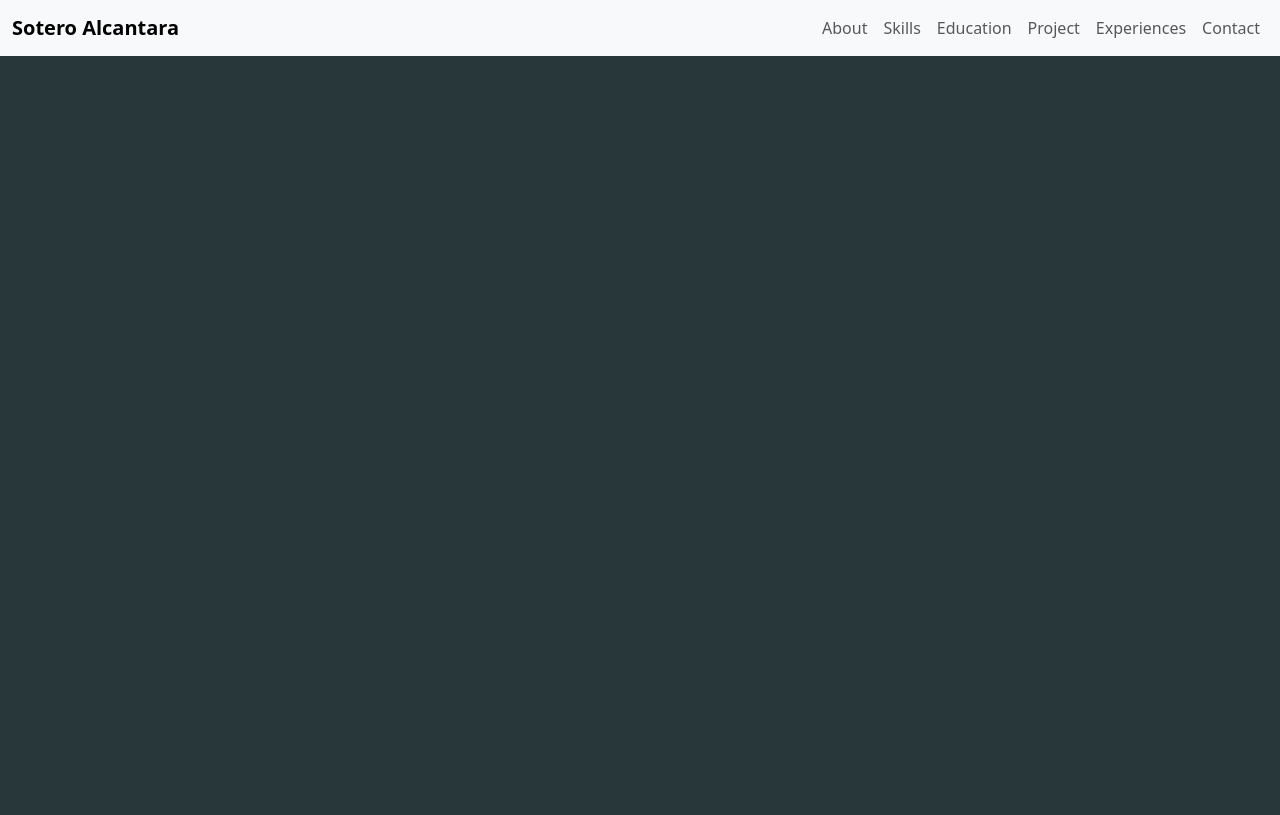
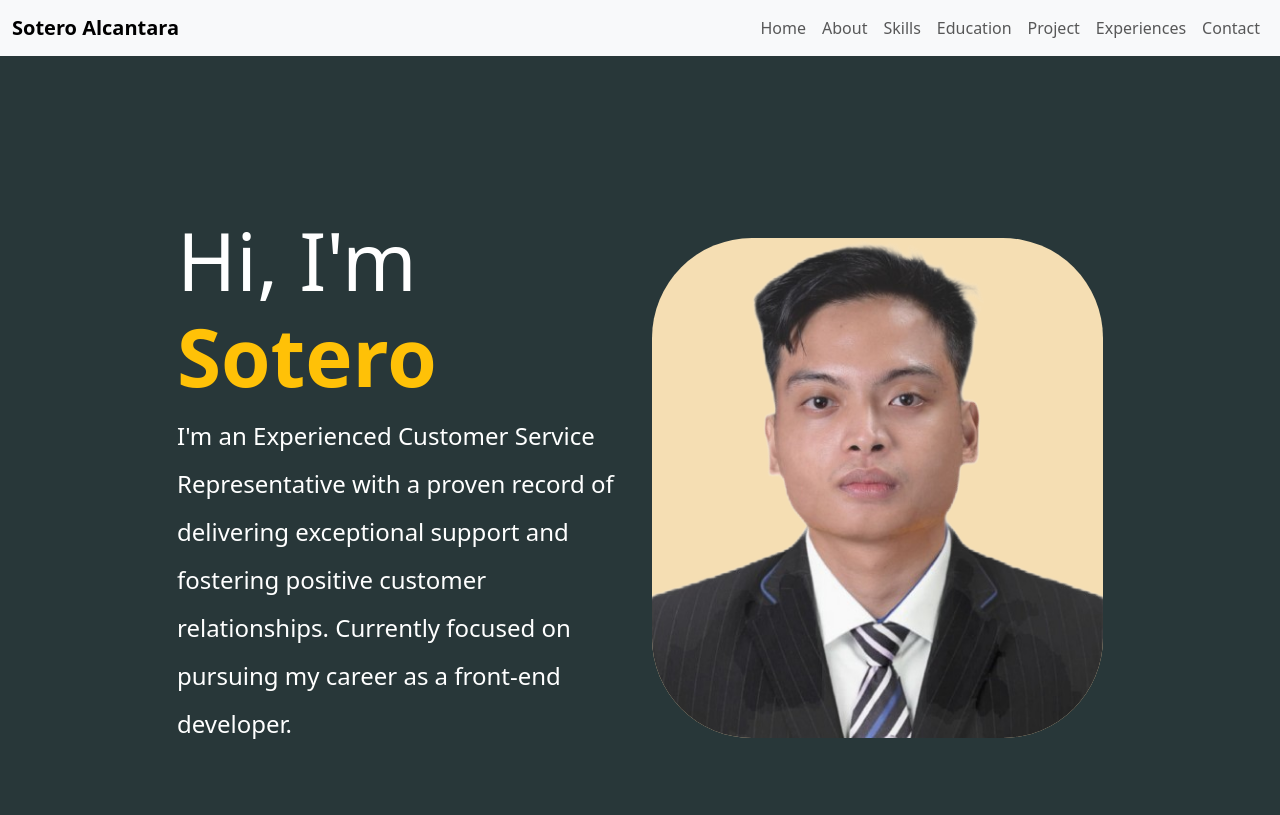
Before and after one commit to roiialcantara/MyProfile.io, a website: page index.html in a window 1280 px wide. Drawn offline with nearby package versions, Linux system fonts and the light colour scheme.

Commit message:
Added the home page

```diff
--- a/index.html
+++ b/index.html
@@ -25,6 +25,9 @@
             <div class="collapse navbar-collapse justify-content-end align-center" id="main-nav">
                 <ul class="navbar-nav">
                     <li class="nav-item">
+                        <a href="#intro" class="nav-link">Home</a>
+                    </li>
+                    <li class="nav-item">
                         <a href="#about" class="nav-link">About</a>
                     </li>
                     <li class="nav-item">
@@ -46,6 +49,26 @@
             </div>
         </div>
     </nav>
+
+    <!-- Intro -->
+    <section id="intro">
+        <div class="container-lg my-5 py-5">
+            <div class="row justify-content-center align-items-center">
+                <div class="col-md-5 text-center text-md-start">
+                    <h1>
+                        <div class="display-1"><strong>Hi</strong>, I'm <span class="text-warning fw-bold">Sotero</span></div>
+                    </h1>
+                        <p class="lh-lg fs-4"> I'm an Experienced Customer Service Representative with a proven record
+                            of delivering exceptional support and fostering positive customer relationships.
+                            Currently focused on pursuing my career as a front-end developer.
+                        </p>
+                </div>
+                <div class="col-md-5 text-center d-none d-md-block">
+                    <img class="img-fluid" src="assets/Sotero-NoBG.png" alt="sotero">
+                </div>
+            </div>
+        </div>
+    </section>
 </body>
 <script src="https://cdn.jsdelivr.net/npm/bootstrap@5.3.2/dist/js/bootstrap.bundle.min.js" integrity="sha384-C6RzsynM9kWDrMNeT87bh95OGNyZPhcTNXj1NW7RuBCsyN/o0jlpcV8Qyq46cDfL" crossorigin="anonymous"></script>
 </html>
--- a/style.css
+++ b/style.css
@@ -1,3 +1,11 @@
 body{
     background-color: #283739;
+    color: white;
 }
+section{
+    padding: 60px 0;
+}
+.img-fluid{
+    background-color: wheat;
+    border-radius: 100px;
+}
```
Also changed, not shown: assets/Sotero-NoBG.png (added), assets/Sotero.jpg (added).
